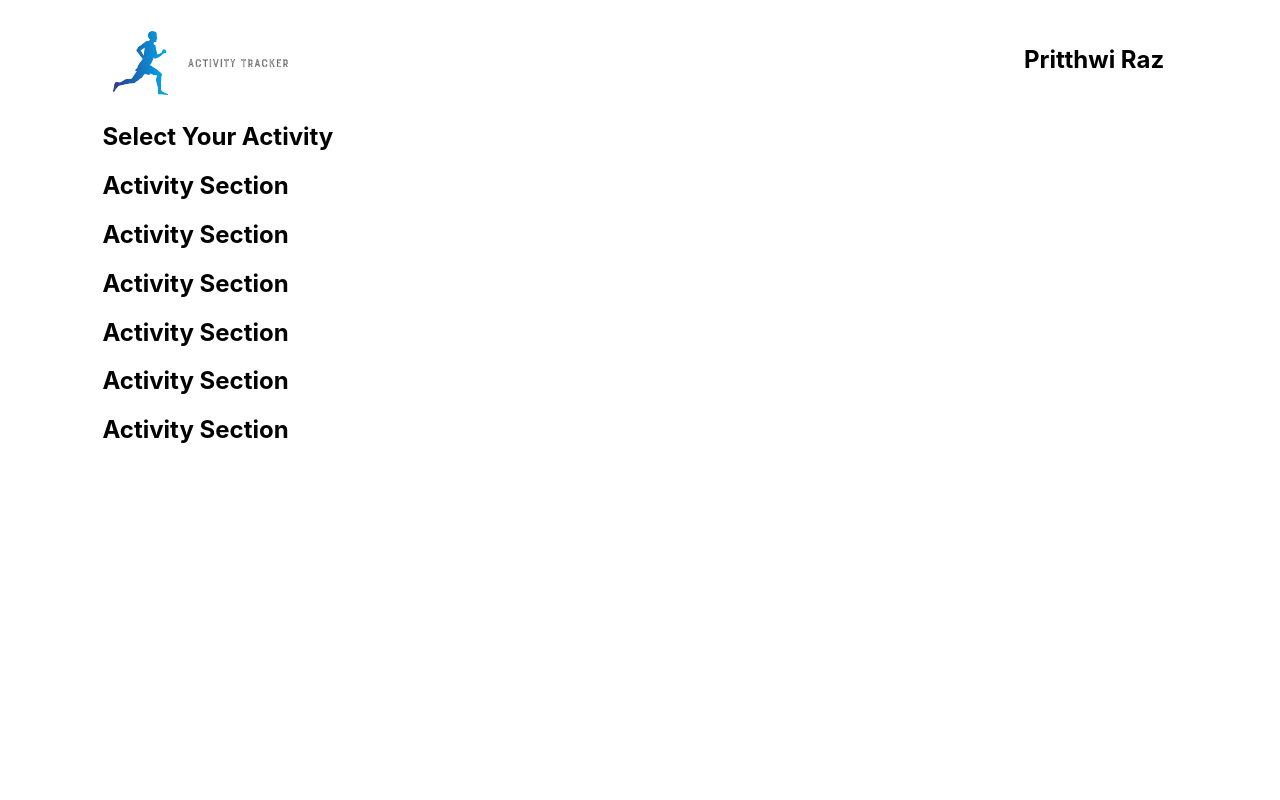
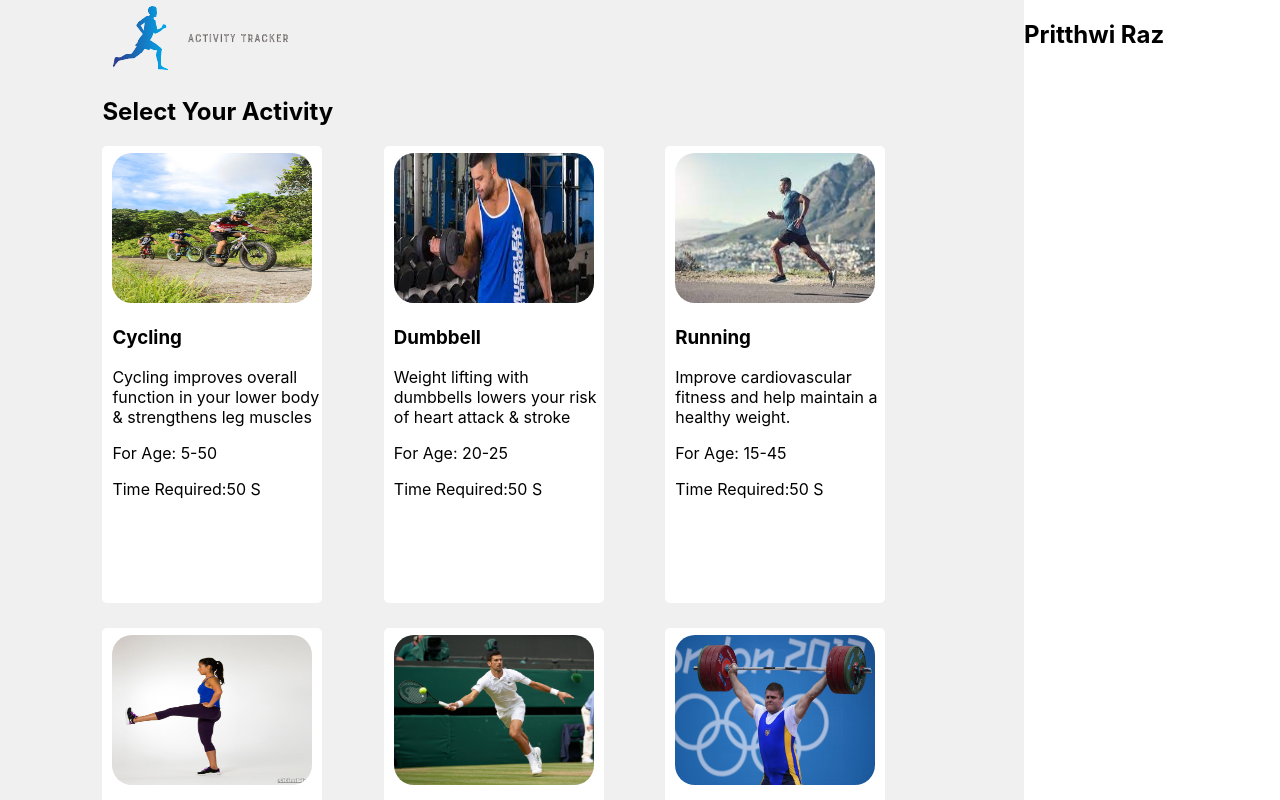
Before and after one commit to pritthwiraz/activity-tracker, a React (Create React App) app: page / in a window 1280 px wide. Shown: the top 800 px of the page. Built offline with nearby package versions, Linux system fonts and the light colour scheme; the HTML template or start-up script is replaced by a standard one.

Commit message:
activity section added

```diff
--- a/public/activity.json
+++ b/public/activity.json
@@ -2,25 +2,25 @@
   {
     "id": "63363ad33c9446d8a13ea7c4",
     "name": "Cycling",
-    "description": "Cycling improves overall function in your lower body and strengthens your leg muscles",
-    "age": "20-25",
-    "time": "50S",
-    "image": "./images/Cycling.jpg"
+    "description": "Cycling improves overall function in your lower body & strengthens leg muscles",
+    "age": "5-50",
+    "time": "50 S",
+    "picture": "./images/Cycling.jpg"
   },
   {
     "id": "63363ad34bfd3de96e62873c",
-    "description": "Weight lifting with dumbbells lowers your risk of heart attack, stroke, and cardiovascular disease",
+    "description": "Weight lifting with dumbbells lowers your risk of heart attack & stroke",
     "name": "Dumbbell",
     "age": "20-25",
-    "time": "50S",
+    "time": "50 S",
     "picture": "./images/Dumb bell.jpg"
   },
   {
     "id": "63363ad32e487b42c808f3d8",
-    "description": "Running Improve cardiovascular fitness and help maintain a healthy weight.",
+    "description": "Improve cardiovascular fitness and help maintain a healthy weight.",
     "name": "Running",
-    "age": "20-25",
-    "time": "50S",
+    "age": "15-45",
+    "time": "50 S",
     "picture": "./images/running.jpg"
   },
   {
@@ -28,23 +28,23 @@
     "description": "single-leg exercises increase proprioception and reduce body and muscle imbalances.",
     "name": "Single-leg-balance",
     "age": "20-25",
-    "time": "50S",
+    "time": "55 S",
     "picture": "./images/single-leg-balance.jpg"
   },
   {
     "id": "63363ad3afef151340a70384",
     "description": "It's official. Tennis really is the healthiest, life-adding sport you can play",
     "name": "Tennis",
-    "age": "20-25",
-    "time": "50S",
+    "age": "15-35",
+    "time": "55 S",
     "picture": "./images/Tennis.jpg"
   },
   {
     "id": "63363ad32ebb29db08bf10d3",
-    "description": " improved posture, better sleep, gaining bone density, maintaining weight loss, boosting metabolism,",
+    "description": " improved posture, better sleep, gaining bone density, maintaining weight loss,",
     "name": "Weight-lifting",
-    "age": "20-25",
-    "time": "50S",
+    "age": "20-30",
+    "time": "50 S",
     "picture": "./images/weight lifting.jpg"
   }
 
--- a/src/Components/Activities/Activities.css
+++ b/src/Components/Activities/Activities.css
@@ -1,10 +1,23 @@
+body{
+    background-color: rgb(241, 240, 240);
+}
 .activites{
-    margin-top: 25px;
+    /* margin-top: 25px; */
     display: grid;
     grid-template-columns: 4fr 1fr;
+
 }
 .activity-container{
     width: 80%;
     margin: auto;
 
+
 }
+.activity{
+    display: grid;
+    grid-template-columns: repeat(3,1fr);
+    gap: 25px;
+}
+.activity-details{
+    background-color: #FFFFFF;
+}
--- a/src/Components/Activities/Activities.js
+++ b/src/Components/Activities/Activities.js
@@ -17,7 +17,7 @@ const Activities = () => {
             <div className="activity-container">
                <img src={logo} alt="" />
                 <h2>Select Your Activity</h2>
-                <div>
+                <div className='activity'>
                     {
                         activities.map(activity =><Activity
                             key={activity.id}
--- a/src/Components/Activity/Activity.css
+++ b/src/Components/Activity/Activity.css
@@ -0,0 +1,13 @@
+.activity-cart{
+    width: 210px;
+    height: 450px;
+    background-color: #FFFFFF;
+    padding-left: 10px ;
+    padding-top: 7px;
+    border-radius: 5px;
+}
+.activity-cart img{
+    width: 200px;
+    height: 150px;
+    border-radius: 20px;
+}
--- a/src/Components/Activity/Activity.js
+++ b/src/Components/Activity/Activity.js
@@ -1,10 +1,15 @@
 import React from 'react';
+import "./Activity.css"
 
 const Activity = (props) => {
-    console.log(props.activity)
+    const {picture, name, description, age, time} = props.activity
     return (
-        <div>
-            <h2>Activity Section</h2>
+        <div className='activity-cart'>
+            <img src={picture} alt="" />
+            <h3>{name}</h3>
+            <p>{description}</p>
+            <p>For Age: {age}</p>
+            <p>Time Required:{time}</p>
         </div>
     );
 };
```
